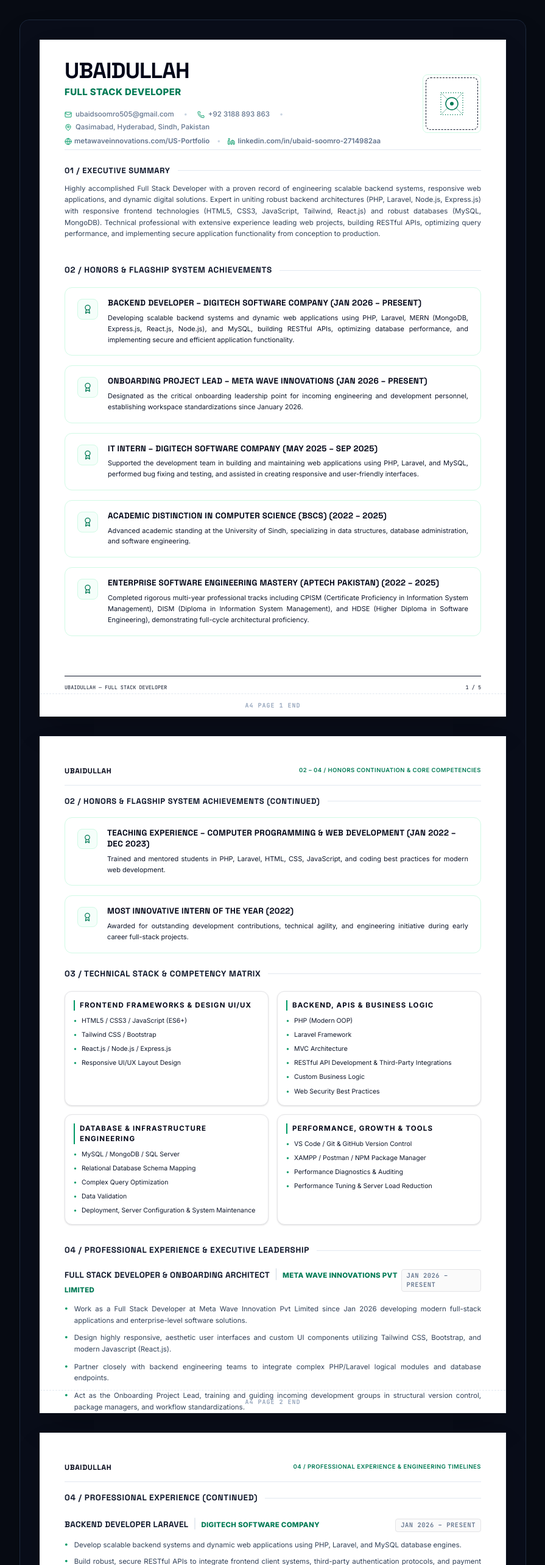
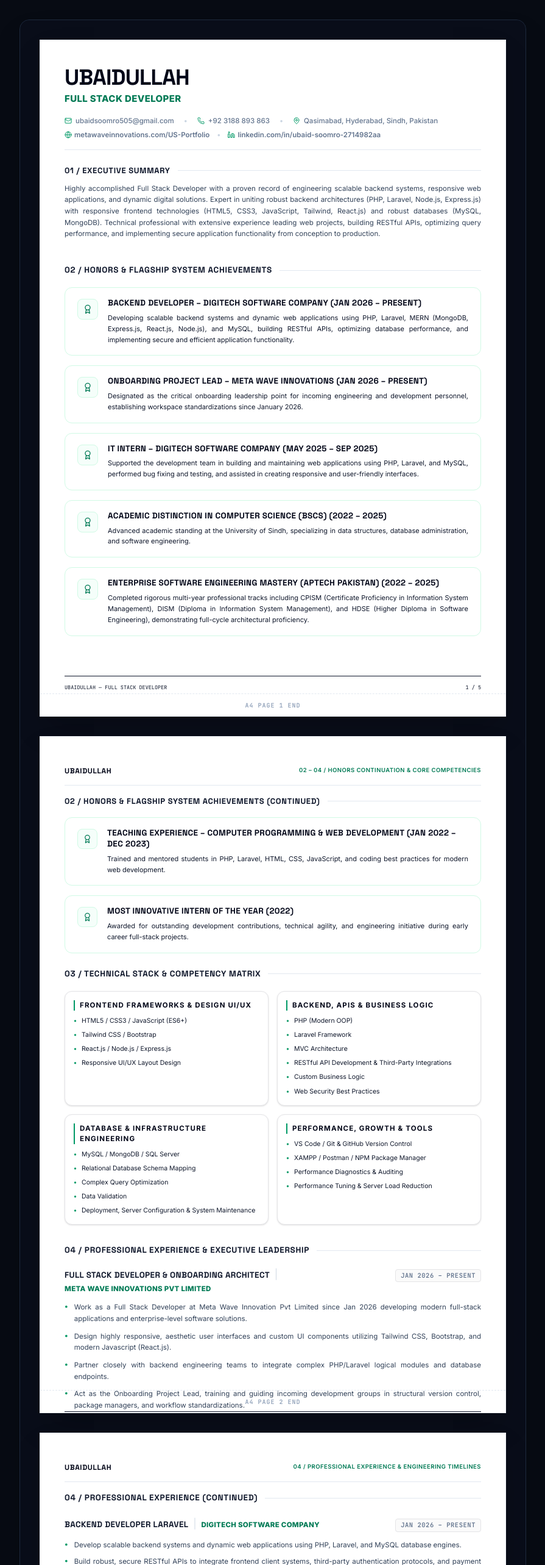
Before and after one commit to Ubaidsoomro12/MY-Personal-CV, a React (Vite) app: page / in a window 1280 px wide. Shown: the top 2566 px of the page at 61% size, without its empty margins (192-1087 px from the left). Built offline with nearby package versions, Linux system fonts and the light colour scheme.

Commit message:
style: improve mobile layout responsiveness
Adjust padding and sizing constraints for CV pages and workspace to ensure better compatibility with smaller viewports.

```diff
--- a/src/App.tsx
+++ b/src/App.tsx
@@ -11,7 +11,7 @@ export default function App() {
   return (
     <div className="min-h-screen bg-[#070b13] text-slate-100 flex flex-col font-sans select-none antialiased">
       {/* Main Workspace Frame */}
-      <main className="flex-1 w-full max-w-4xl mx-auto p-4 md:p-6 lg:p-8 flex flex-col justify-start min-h-0">
+      <main className="flex-1 w-full max-w-4xl mx-auto p-0 sm:p-4 md:p-6 lg:p-8 flex flex-col justify-start min-h-0">
         <div className="w-full h-full">
           <CVPreview cvData={cvData} activeTheme={activeTheme} />
         </div>
--- a/src/components/CVPreview.tsx
+++ b/src/components/CVPreview.tsx
@@ -319,7 +319,7 @@ export default function CVPreview({ cvData, activeTheme }: CVPreviewProps) {
 
 
       {/* Workspace Wrapper (Handles scrolling, 5 A4 pages display) */}
-      <div className="flex-1 overflow-y-auto p-4 md:p-6 lg:p-8 bg-[#090d16]/50 scroll-smooth">
+      <div className="flex-1 overflow-y-auto p-3 sm:p-4 md:p-6 lg:p-8 bg-[#090d16]/50 scroll-smooth">
         <div id="cv-pages-container" className="mx-auto w-full max-w-[800px] flex flex-col gap-8 print:gap-0">
 
           {/* ========================================================= */}
@@ -327,11 +327,11 @@ export default function CVPreview({ cvData, activeTheme }: CVPreviewProps) {
           {/* ========================================================= */}
           <div
             id="cv-page-1"
-            className="print-area relative w-full aspect-[1/1.4142] min-h-[1110px] bg-white text-slate-900 shadow-2xl p-10 print:p-10 border border-slate-100 flex flex-col justify-between overflow-hidden print:shadow-none print:border-none print:m-0 print:rounded-none select-text"
+            className="print-area relative w-full md:aspect-[1/1.4142] md:min-h-[1110px] h-auto bg-white text-slate-900 shadow-2xl p-5 sm:p-8 md:p-10 print:p-10 border border-slate-100 flex flex-col justify-between md:overflow-hidden overflow-visible print:shadow-none print:border-none print:m-0 print:rounded-none select-text"
           >
             <div>
-              {/* Header block (Exact height 140px constraint) */}
-              <div className="h-[140px] flex items-center justify-between border-b border-slate-200 pb-3">
+              {/* Header block (Exact height 140px constraint on desktop, flexible on mobile) */}
+              <div className="md:h-[140px] h-auto flex flex-col sm:flex-row sm:items-center justify-between border-b border-slate-200 pb-3 gap-4">
                 <div className="flex flex-col justify-center h-full">
                   <h1 className="font-display font-extrabold text-[36px] tracking-tight leading-none text-slate-950">
                     {cvData.name.toUpperCase()}
@@ -393,7 +393,7 @@ export default function CVPreview({ cvData, activeTheme }: CVPreviewProps) {
                 </div>
 
                 {/* Right shape: Precision geometric wireframe accent */}
-                <div className="h-full flex items-center justify-end select-none">
+                <div className="h-full hidden xs:flex items-center justify-end select-none shrink-0">
                   <div className={`relative w-24 h-24 border ${theme.accentBorder} flex items-center justify-center p-2 rounded-lg ${theme.highlight}/50`}>
                     <div className={`absolute inset-0 border border-dashed ${theme.accentBorder}/50 rounded-lg m-1`}></div>
                     <svg width="40" height="40" viewBox="0 0 40 40" className={theme.accentText}>
@@ -468,11 +468,11 @@ export default function CVPreview({ cvData, activeTheme }: CVPreviewProps) {
           {/* ========================================================= */}
           <div
             id="cv-page-2"
-            className="print-area relative w-full aspect-[1/1.4142] min-h-[1110px] bg-white text-slate-900 shadow-2xl p-10 print:p-10 border border-slate-100 flex flex-col justify-between overflow-hidden print:shadow-none print:border-none print:m-0 print:rounded-none select-text"
+            className="print-area relative w-full md:aspect-[1/1.4142] md:min-h-[1110px] h-auto bg-white text-slate-900 shadow-2xl p-5 sm:p-8 md:p-10 print:p-10 border border-slate-100 flex flex-col justify-between md:overflow-hidden overflow-visible print:shadow-none print:border-none print:m-0 print:rounded-none select-text"
           >
             <div>
               {/* Top metadata ribbon */}
-              <div className="h-[40px] flex items-center justify-between border-b border-slate-200 pb-2 mb-4">
+              <div className="md:h-[40px] h-auto flex flex-col sm:flex-row sm:items-center justify-between border-b border-slate-200 pb-2 mb-4 gap-2">
                 <span className="font-display font-black text-xs text-slate-950 uppercase tracking-wider">
                   {cvData.name.toUpperCase()}
                 </span>
@@ -594,17 +594,17 @@ export default function CVPreview({ cvData, activeTheme }: CVPreviewProps) {
 
                 {founderExp.map((exp) => (
                   <div key={exp.id} className="group">
-                    <div className="flex justify-between items-baseline mb-2">
-                      <div>
+                    <div className="flex flex-col sm:flex-row sm:justify-between sm:items-baseline gap-2 mb-2">
+                      <div className="flex flex-wrap items-baseline gap-y-1">
                         <span className="font-display font-black text-[13.5px] text-slate-900 uppercase tracking-wide">
                           {exp.role.toUpperCase()}
                         </span>
-                        <span className="mx-2 text-slate-300 font-light">|</span>
-                        <span className={`font-sans text-[11.5px] ${theme.accentText} font-extrabold uppercase tracking-wide`}>
+                        <span className="hidden sm:inline mx-2 text-slate-300 font-light">|</span>
+                        <span className={`font-sans text-[11.5px] ${theme.accentText} font-extrabold uppercase tracking-wide block sm:inline`}>
                           {exp.company}
                         </span>
                       </div>
-                      <span className={`text-[10.5px] font-mono text-slate-500 font-semibold uppercase tracking-wider ${theme.highlight} border ${theme.border} rounded px-2 py-0.5`}>
+                      <span className={`text-[10.5px] font-mono text-slate-500 font-semibold uppercase tracking-wider ${theme.highlight} border ${theme.border} rounded px-2 py-0.5 self-start sm:self-auto shrink-0`}>
                         {exp.dates}
                       </span>
                     </div>
@@ -640,11 +640,11 @@ export default function CVPreview({ cvData, activeTheme }: CVPreviewProps) {
           {/* ========================================================= */}
           <div
             id="cv-page-3"
-            className="print-area relative w-full aspect-[1/1.4142] min-h-[1110px] bg-white text-slate-900 shadow-2xl p-10 print:p-10 border border-slate-100 flex flex-col justify-between overflow-hidden print:shadow-none print:border-none print:m-0 print:rounded-none select-text"
+            className="print-area relative w-full md:aspect-[1/1.4142] md:min-h-[1110px] h-auto bg-white text-slate-900 shadow-2xl p-5 sm:p-8 md:p-10 print:p-10 border border-slate-100 flex flex-col justify-between md:overflow-hidden overflow-visible print:shadow-none print:border-none print:m-0 print:rounded-none select-text"
           >
             <div>
               {/* Top metadata ribbon */}
-              <div className="h-[40px] flex items-center justify-between border-b border-slate-200 pb-2 mb-4">
+              <div className="md:h-[40px] h-auto flex flex-col sm:flex-row sm:items-center justify-between border-b border-slate-200 pb-2 mb-4 gap-2">
                 <span className="font-display font-black text-xs text-slate-950 uppercase tracking-wider">
                   {cvData.name.toUpperCase()}
                 </span>
@@ -665,17 +665,17 @@ export default function CVPreview({ cvData, activeTheme }: CVPreviewProps) {
                 <div className="space-y-6">
                   {devExps.map((exp) => (
                     <div key={exp.id} className={`border-b ${theme.border} pb-5 last:border-0 last:pb-0`}>
-                      <div className="flex justify-between items-baseline mb-2">
-                        <div>
+                      <div className="flex flex-col sm:flex-row sm:justify-between sm:items-baseline gap-2 mb-2">
+                        <div className="flex flex-wrap items-baseline gap-y-1">
                           <span className="font-display font-black text-[13.5px] text-slate-900 uppercase tracking-wide">
                             {exp.role.toUpperCase()}
                           </span>
-                          <span className="mx-2 text-slate-300 font-light">|</span>
-                          <span className={`font-sans text-[11.5px] ${theme.accentText} font-extrabold uppercase tracking-wide`}>
+                          <span className="hidden sm:inline mx-2 text-slate-300 font-light">|</span>
+                          <span className={`font-sans text-[11.5px] ${theme.accentText} font-extrabold uppercase tracking-wide block sm:inline`}>
                             {exp.company}
                           </span>
                         </div>
-                        <span className={`text-[10.5px] font-mono text-slate-500 font-semibold uppercase tracking-wider ${theme.highlight} border ${theme.border} rounded px-2 py-0.5`}>
+                        <span className={`text-[10.5px] font-mono text-slate-500 font-semibold uppercase tracking-wider ${theme.highlight} border ${theme.border} rounded px-2 py-0.5 self-start sm:self-auto shrink-0`}>
                           {exp.dates}
                         </span>
                       </div>
@@ -712,11 +712,11 @@ export default function CVPreview({ cvData, activeTheme }: CVPreviewProps) {
           {/* ========================================================= */}
           <div
             id="cv-page-4"
-            className="print-area relative w-full aspect-[1/1.4142] min-h-[1110px] bg-white text-slate-900 shadow-2xl p-10 print:p-10 border border-slate-100 flex flex-col justify-between overflow-hidden print:shadow-none print:border-none print:m-0 print:rounded-none select-text"
+            className="print-area relative w-full md:aspect-[1/1.4142] md:min-h-[1110px] h-auto bg-white text-slate-900 shadow-2xl p-5 sm:p-8 md:p-10 print:p-10 border border-slate-100 flex flex-col justify-between md:overflow-hidden overflow-visible print:shadow-none print:border-none print:m-0 print:rounded-none select-text"
           >
             <div>
               {/* Top metadata ribbon */}
-              <div className="h-[40px] flex items-center justify-between border-b border-slate-200 pb-2 mb-4">
+              <div className="md:h-[40px] h-auto flex flex-col sm:flex-row sm:items-center justify-between border-b border-slate-200 pb-2 mb-4 gap-2">
                 <span className="font-display font-black text-xs text-slate-950 uppercase tracking-wider">
                   {cvData.name.toUpperCase()}
                 </span>
@@ -736,13 +736,14 @@ export default function CVPreview({ cvData, activeTheme }: CVPreviewProps) {
 
                 {cvData.projects.map((proj) => (
                   <div key={proj.id} className={`border ${theme.border} rounded-xl p-4 ${theme.accentHoverBorder} transition-colors relative shadow-sm ${theme.cardBg}`}>
-                    <div className={`absolute top-4 right-4 text-[10px] font-mono font-bold ${theme.tagClass} px-2.5 py-0.5 rounded`}>
-                      {proj.technologies}
+                    <div className="flex flex-col sm:flex-row sm:items-center justify-between gap-2 mb-2">
+                      <h3 className="font-display font-extrabold text-[13.5px] text-slate-950 uppercase tracking-wide">
+                        {proj.title}
+                      </h3>
+                      <div className={`text-[10px] font-mono font-bold ${theme.tagClass} px-2.5 py-0.5 rounded self-start sm:self-auto shrink-0`}>
+                        {proj.technologies}
+                      </div>
                     </div>
-
-                    <h3 className="font-display font-extrabold text-[13.5px] text-slate-950 uppercase tracking-wide">
-                      {proj.title}
-                    </h3>
 
                     <p className="mt-2 text-[11.5px] text-slate-650 leading-relaxed text-justify font-sans">
                       <strong>Description: </strong>{proj.description}
@@ -826,11 +827,11 @@ export default function CVPreview({ cvData, activeTheme }: CVPreviewProps) {
           {/* ========================================================= */}
           <div
             id="cv-page-5"
-            className="print-area relative w-full aspect-[1/1.4142] min-h-[1110px] bg-white text-slate-900 shadow-2xl p-10 print:p-10 border border-slate-100 flex flex-col justify-between overflow-hidden print:shadow-none print:border-none print:m-0 print:rounded-none select-text"
+            className="print-area relative w-full md:aspect-[1/1.4142] md:min-h-[1110px] h-auto bg-white text-slate-900 shadow-2xl p-5 sm:p-8 md:p-10 print:p-10 border border-slate-100 flex flex-col justify-between md:overflow-hidden overflow-visible print:shadow-none print:border-none print:m-0 print:rounded-none select-text"
           >
             <div>
               {/* Top metadata ribbon */}
-              <div className="h-[40px] flex items-center justify-between border-b border-slate-200 pb-2 mb-4">
+              <div className="md:h-[40px] h-auto flex flex-col sm:flex-row sm:items-center justify-between border-b border-slate-200 pb-2 mb-4 gap-2">
                 <span className="font-display font-black text-xs text-slate-950 uppercase tracking-wider">
                   {cvData.name.toUpperCase()}
                 </span>
@@ -919,7 +920,7 @@ export default function CVPreview({ cvData, activeTheme }: CVPreviewProps) {
 
             {/* Elite Footer Block */}
             <div className="mt-auto pt-6 border-t border-slate-200">
-              <div className="flex flex-col sm:flex-row items-center justify-between gap-2">
+              <div className="flex flex-col sm:flex-row items-center sm:items-start justify-between gap-4 text-center sm:text-left">
                 <div>
                   <span className="text-[10px] font-sans font-extrabold text-slate-950 uppercase tracking-widest block">
                     Built with precision.
@@ -928,7 +929,7 @@ export default function CVPreview({ cvData, activeTheme }: CVPreviewProps) {
                     Verified via official corporate, regional, and institutional documentation.
                   </p>
                 </div>
-                <div className="flex items-center gap-4 text-[9px] font-mono text-slate-500 font-bold select-none">
+                <div className="flex flex-wrap justify-center sm:justify-end items-center gap-x-4 gap-y-1 text-[9px] font-mono text-slate-500 font-bold select-none">
                   <span>{cvData.email}</span>
                   <span>•</span>
                   <span>{cvData.portfolio}</span>
```
